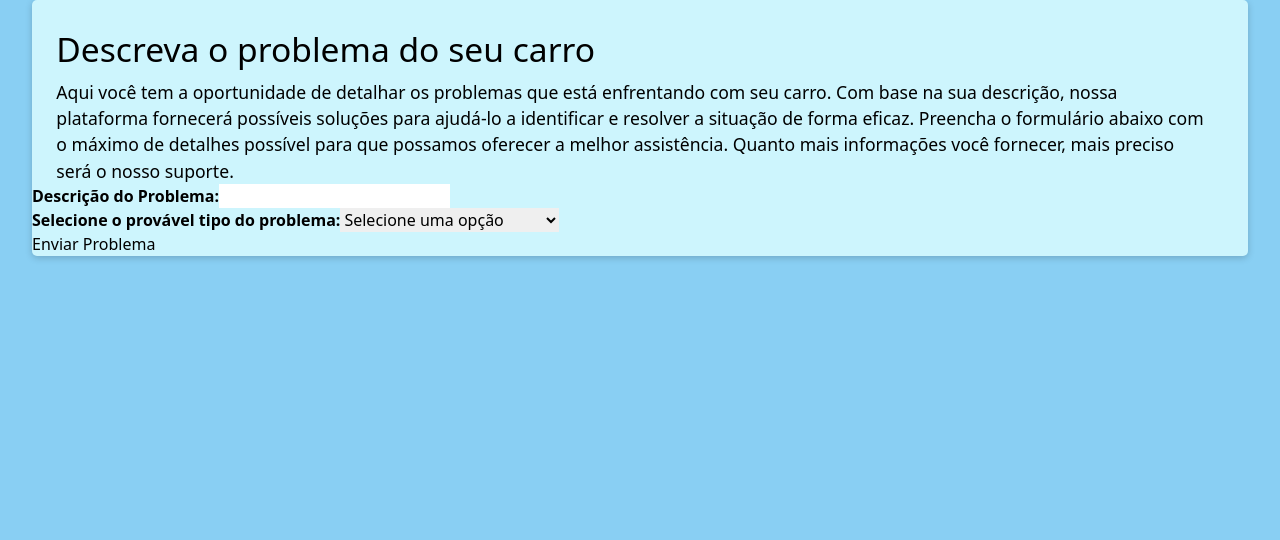
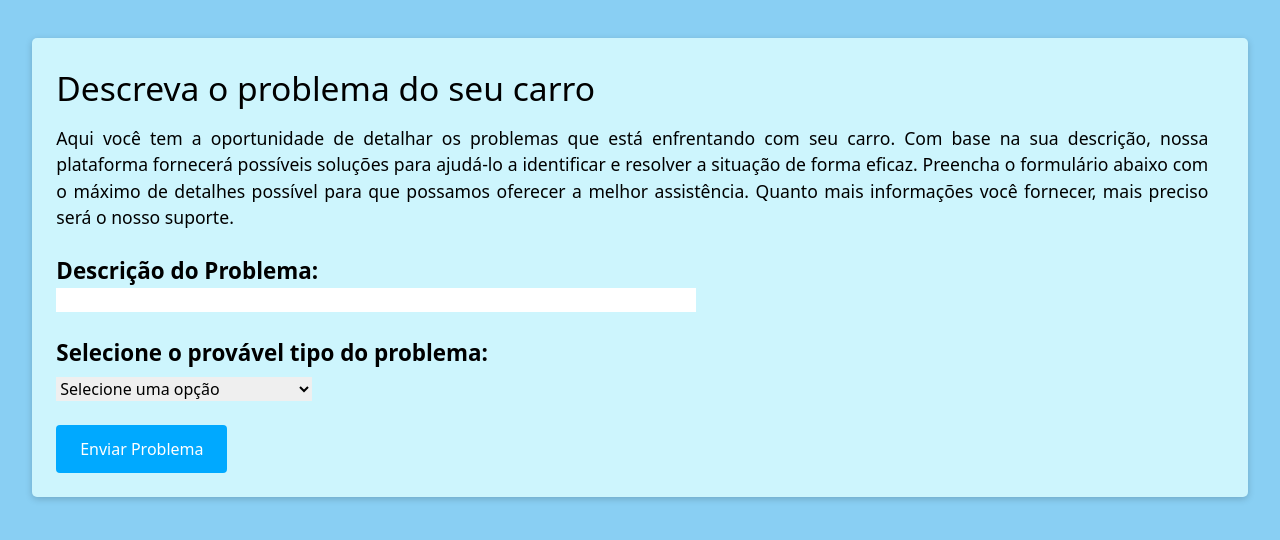
Before and after one commit to felipesora/sprint4-frontend, a Next.js app in the folder carro-seguro/: page /diagnostico in a window 1280 px wide. Shown: the top 540 px of the page. Built offline with nearby package versions, Linux system fonts and the light colour scheme.

Commit message:
estilizando página de diagnóstico.

```diff
--- a/carro-seguro/src/app/globals.css
+++ b/carro-seguro/src/app/globals.css
@@ -122,3 +122,72 @@ footer {
 .icone_li {
     @apply mr-1;
 }
+/* Diagnostico */
+
+#container_main {
+    @apply mt-[3%];
+}
+
+.header_diagnostico {
+    @apply mb-[3%];
+}
+
+.titulo_main, .subtitulo {
+    @apply mb-[1%];
+}
+
+.subtitulo {
+    @apply mt-[2%];
+}
+
+.descritivo {
+    @apply text-justify mb-[1%];
+}
+
+#id_relatar_problema {
+    @apply w-[85vw] h-[15vh] p-5 border-2 border-black rounded-md text-[1.1rem] mb-2;
+}
+
+.botao_enviar {
+    @apply my-[2%] bg-[var(--cor-principal)] p-5 w-[10vw] border-none rounded-lg text-[1.3rem] text-white font-bold cursor-pointer shadow-md transition-transform duration-300 ease-in-out;
+}
+
+.botao_enviar:hover {
+    @apply scale-110;
+}
+
+#resposta_botao {
+    @apply mt-[1%] mb-[2%] pb-[2%] text-justify;
+}
+
+.form_diagnostico {
+    @apply mt-[1%] ml-[2%];
+}
+
+.form_diagnostico label {
+    @apply text-[1.4rem];
+}
+
+.div_form {
+    @apply flex flex-col mt-[2%];
+}
+
+.div_form input {
+    @apply w-[50vw];
+}
+
+.div_form select {
+    @apply w-[20vw] mt-2;
+}
+
+.div_btn {
+    @apply mt-[2%];
+}
+
+.btn_enviar_problema{
+    @apply bg-[var(--cor-principal)] text-white inline-block relative mb-[2%] py-[1%] px-[2%] rounded transition-transform duration-300;
+}
+
+.btn_enviar_problema:hover {
+    @apply scale-110;
+}
```
